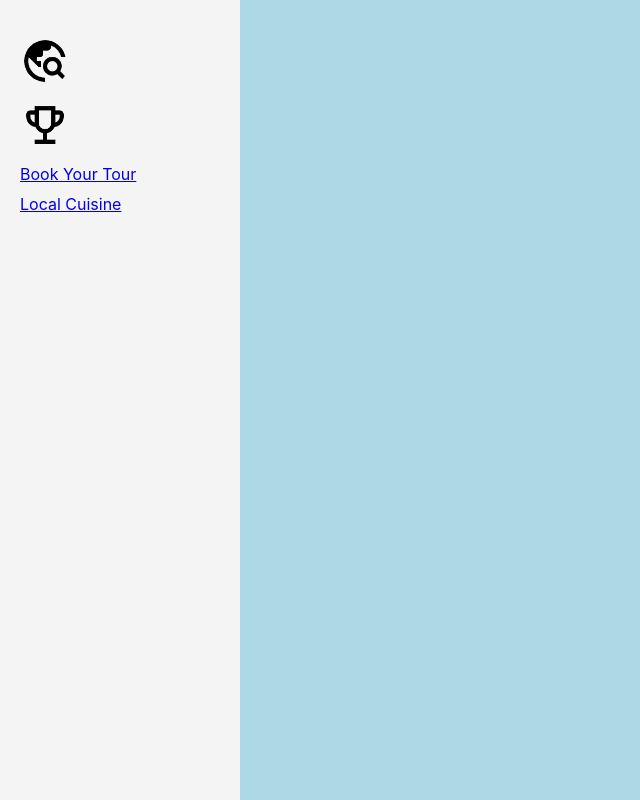
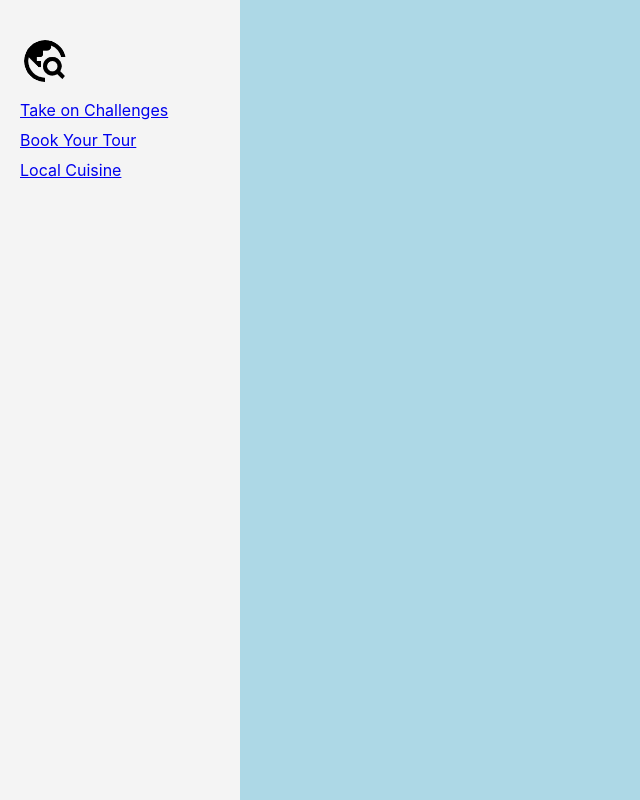
Before and after one commit to Sidrahhh/QuadCore_WebDev, a React (Create React App) app in the folder frontend/: page /map in a window 1280 px wide. Shown: the whole page, without its empty margins (0-640 px from the left). Built offline with nearby package versions, Linux system fonts and the light colour scheme.

Commit message:
Structured webpages commit

```diff
--- a/frontend/src/pages/Map.jsx
+++ b/frontend/src/pages/Map.jsx
@@ -1,8 +1,7 @@
 import React, { useEffect, useRef } from "react";
 import { Link } from "react-router-dom";
 
-const imageUrl1 = "/explore-icon.png";
-const imageUrl2 = "/challenges.png"
+const imageUrl = "/explore-icon.png";
 
 const Map = ({ location }) => {
   const mapRef = useRef();
@@ -38,23 +37,17 @@ const Map = ({ location }) => {
       {/* Sidebar */}
       <nav style={styles.sidebar}>
         <ul style={styles.navList}>
-
+          <Link to="/explore">
             <li style={styles.navItem}>
-            <Link to="/places">
               <img
-                src={imageUrl1}
+                src={imageUrl}
                 alt="explore-icon"
                 style={{ height: "50px", borderRadius: "50%" }}
               />
-              </Link>
             </li>
-
+          </Link>
           <li style={styles.navItem}>
-            <Link to="/challenges"><img
-                src={imageUrl2}
-                alt="explore-icon"
-                style={{ height: "50px", borderRadius: "50%" }}
-              /></Link>
+            <Link to="/challenges">Take on Challenges</Link>
           </li>
           <li style={styles.navItem}>
             <Link to="/booking">Book Your Tour</Link>
```
Also changed, not shown: 1 other file (tests, documents, lock files or other folders).
